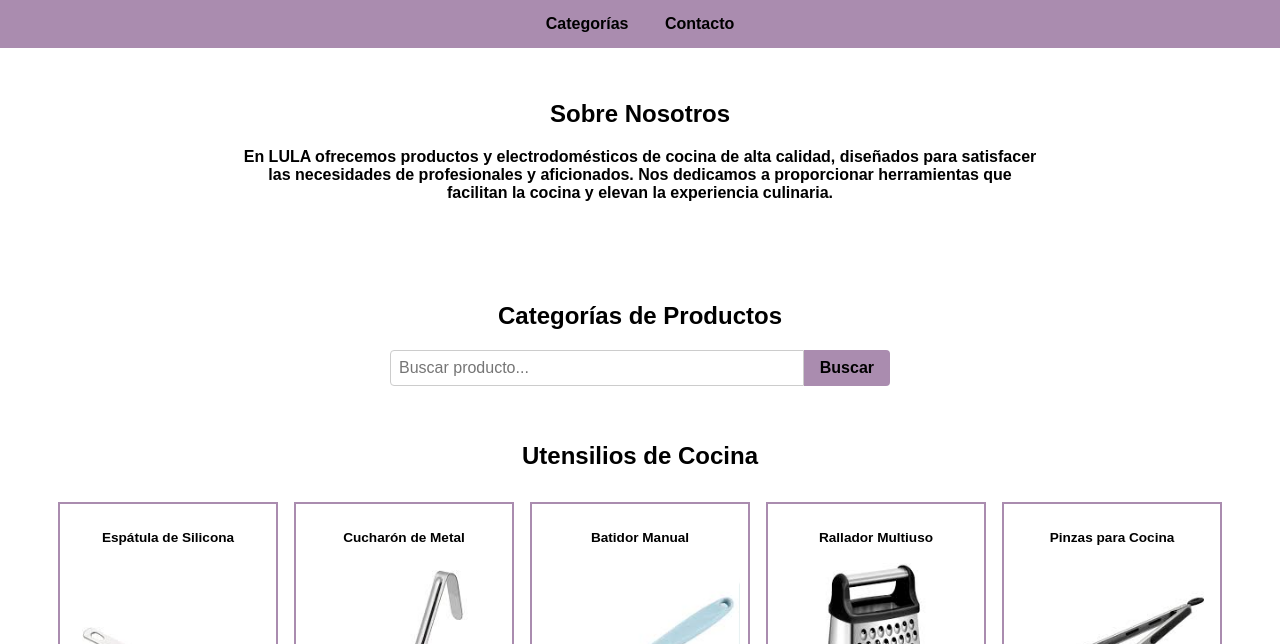
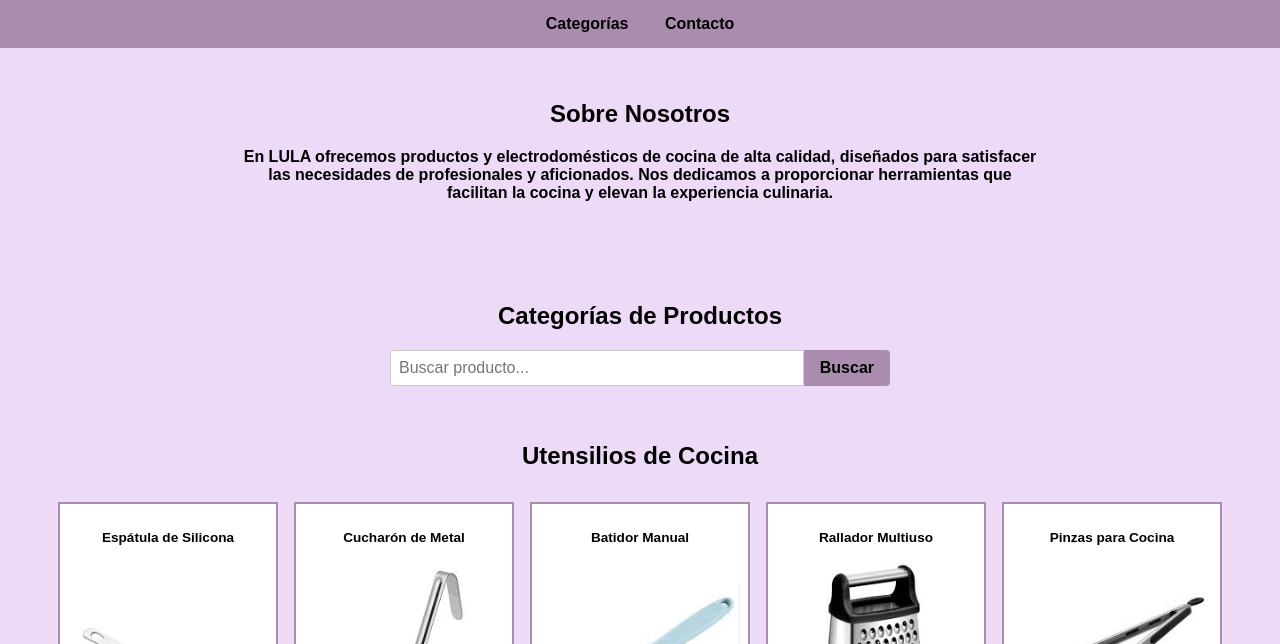
Before and after one commit to Louhtsyuu/Louhtsyuu.github.io, a plain HTML site: page productos.html in a window 1280 px wide. Shown: the part 156-800 px from the top of the page. Drawn offline with Linux system fonts and the light colour scheme.

Commit message:
Update productos.html

```diff
--- a/productos.html
+++ b/productos.html
@@ -9,7 +9,7 @@
     body {
       margin: 0;
       font-family: Arial, sans-serif;
-      background-color: #ffffff;
+      background-color: #ecdaf7;
     }
 
     header {
```
